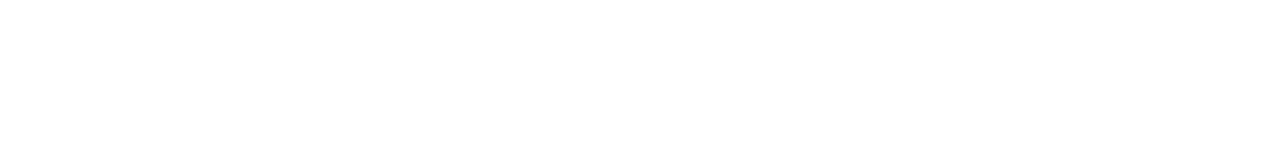
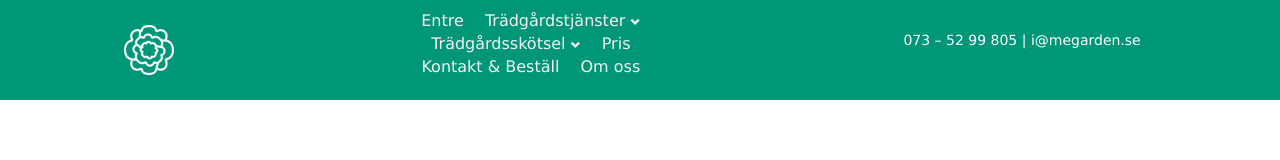
Before and after one commit to KMmedia/team6, a plain HTML site: page index.html in a window 1280 px wide. Drawn offline with nearby package versions, Linux system fonts and the light colour scheme; files that its build step writes are made by us from their sources.

Commit message:
added footerMag4

```diff
--- a/index.html
+++ b/index.html
@@ -5,8 +5,35 @@
     <meta http-equiv="X-UA-Compatible" content="IE=edge">
     <meta name="viewport" content="width=device-width, initial-scale=1.0">
     <title>MaGarden</title>
+    <link rel="stylesheet" href="style5.css" />
+    <link href="https://cdn.jsdelivr.net/npm/bootstrap@5.2.3/dist/css/bootstrap.min.css" rel="stylesheet">
+
+    <script src="https://cdn.jsdelivr.net/npm/bootstrap@5.2.3/dist/js/bootstrap.bundle.min.js"></script>
+
+
+    <link rel="stylesheet" href="https://maxcdn.bootstrapcdn.com/bootstrap/3.3.7/css/bootstrap.min.css">
 </head>
 <body>
+    <footer class="green row">
+        <div class="col-1"></div>
+        <div class="col-1">
+          <a href="index.html">
+          <img class="logo" src="images/Blomma.webp" alt="logo" /></a></div>
+          <div class="menu col-6 pt-md-3">
+          <a href="https://www.megarden.se/"> Entre</a>
+          <a href="https://www.megarden.se/tradgardstjanster/">Trädgårdstjänster <i class="glyphicon glyphicon-chevron-down"></i></a><br>
+          <a href="https://www.megarden.se/">Trädgårdsskötsel <i class="glyphicon glyphicon-chevron-down"></i>
+          </a>
+          <a href="https://www.megarden.se/"> Pris</a><br>
+          <a href="https://www.megarden.se/"> Kontakt & Beställ</a>
+          <a href="https://www.megarden.se/"> Om oss</a>
 
+        </div>
+        <div class="adress col-3 pt-md-5 ">
+          <p>073 – 52 99 805 | i@megarden.se</p>
+        </div>
+        <div class="col-1"></div>
+
+   </footer>
 </body>
 </html>
--- /dev/null
+++ b/styles/style5.css
@@ -0,0 +1,49 @@
+.green{
+    background-color: #009678;
+    color: white;
+    height: 100px;
+   text-align: center;
+   font-family: Verdana, Geneva, Tahoma, sans-serif;
+}
+.logo{
+width: 50px;
+text-align: center;
+margin-top: 25px;
+}
+.green a {
+    color: #f2f2f2;
+
+    text-align: center;
+    padding: 5px 8px 7px;
+    text-decoration: none;
+
+}
+i {
+
+    font-weight: bold;
+    font-size: 10px;
+
+}
+
+
+.green a:hover {
+    background-color: #009678;
+    color: rgb(80, 194, 107);
+    text-decoration: none;
+}
+
+
+.down {
+    font-weight: bold;
+    font-size: 10px;
+        }
+
+    .menu{
+        font-family: Verdana, Geneva, Tahoma, sans-serif;
+        text-align: center;
+        font-size: 16px;
+    }
+    .adress{
+
+        font-family: Verdana, Geneva, Tahoma, sans-serif;
+    }
```
Also changed, not shown: images/Blomma.webp (added).
